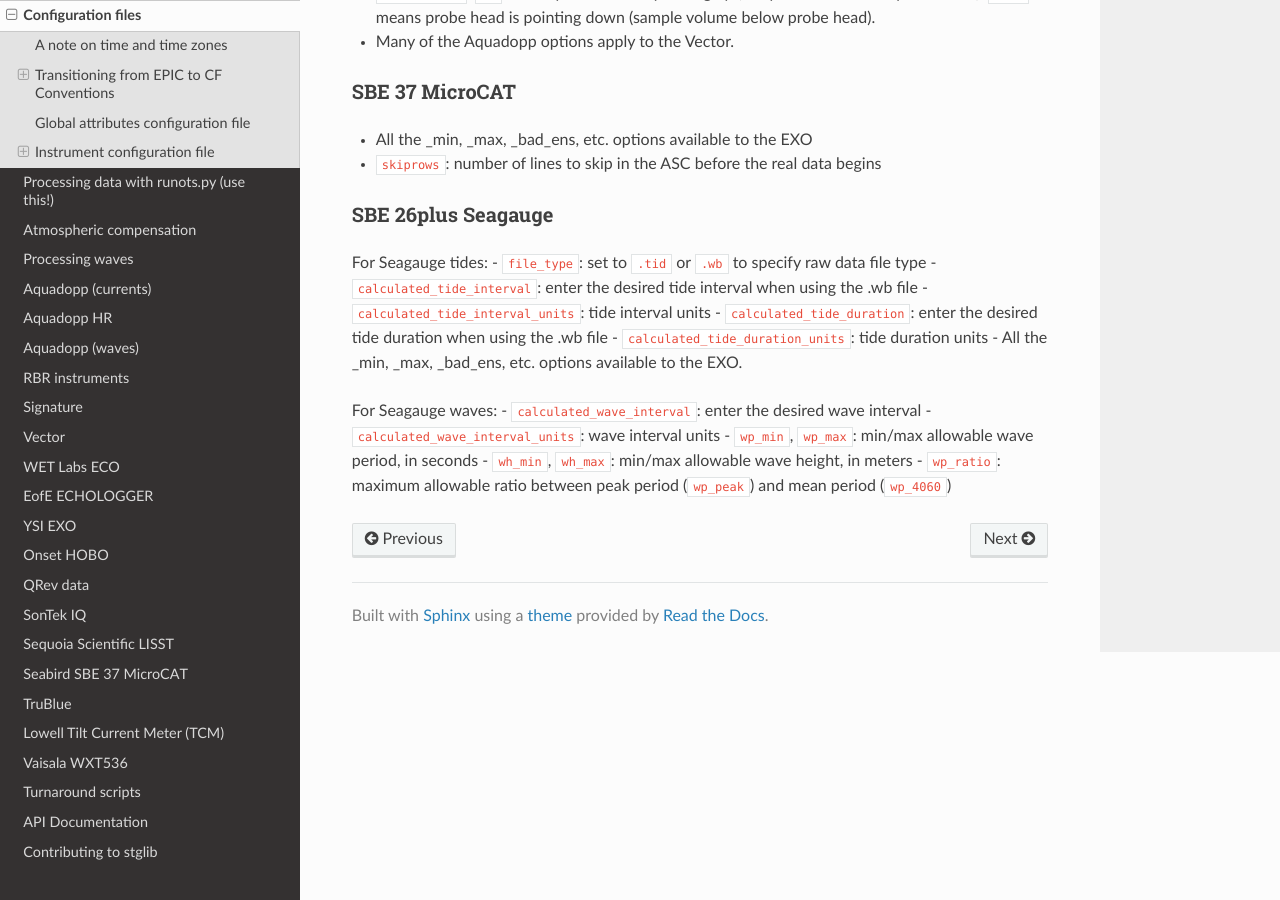
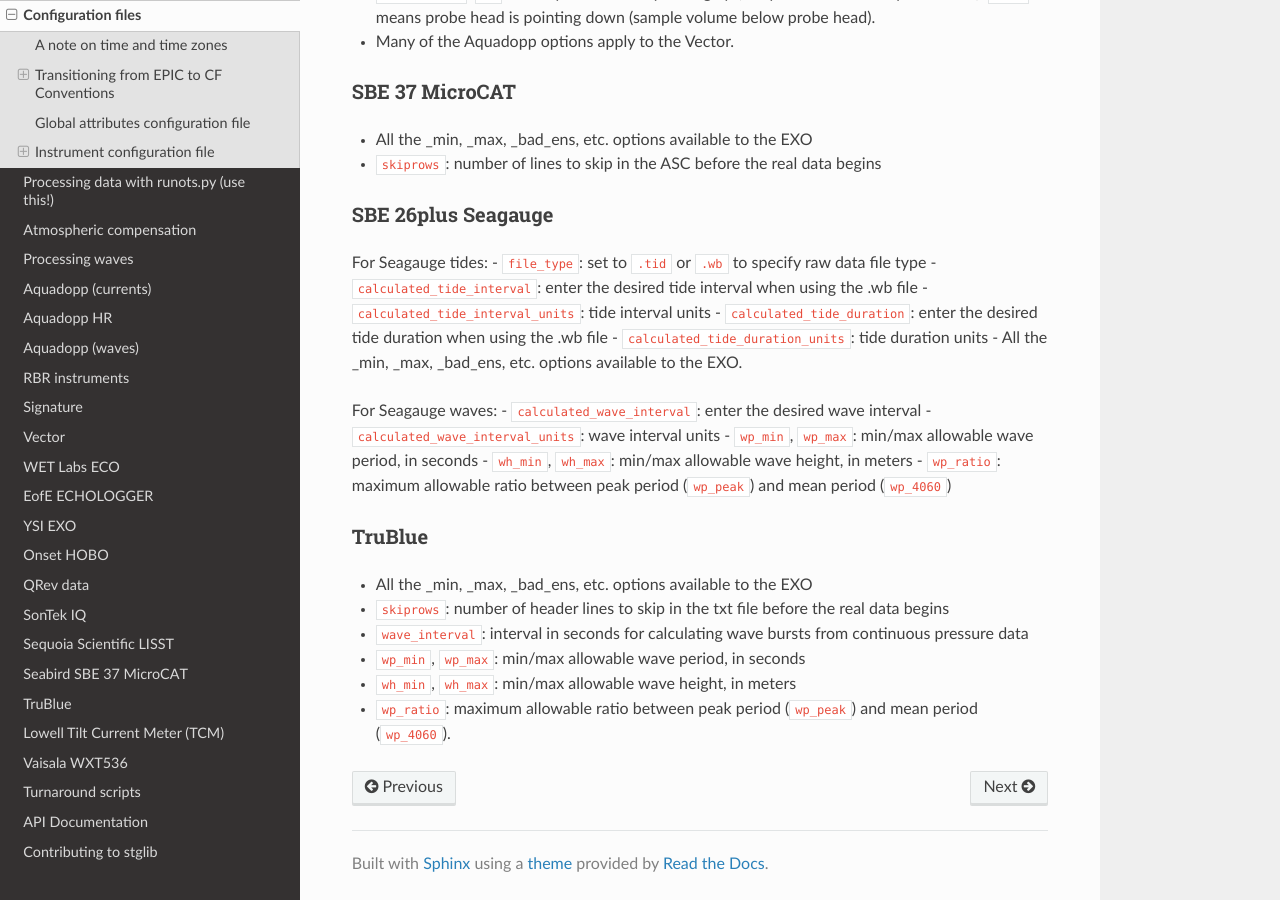
Before and after one commit to USGS-CMG/stglib, a Sphinx documentation site: the page built from doc/config.rst, in a window 1280 px wide and 900 px high, scrolled down 6932 px. Built offline with Sphinx 7.4.7 and the Read the Docs theme 3.1.0, drawn with Linux system fonts in a browser that asks for light colours; pages that are not in the unit, such as notebooks, are missing from menus.

Commit message:
Added docs

```diff
--- a/doc/config.rst
+++ b/doc/config.rst
@@ -240,3 +240,12 @@ For Seagauge waves:
 - ``wp_min``, ``wp_max``: min/max allowable wave period, in seconds
 - ``wh_min``, ``wh_max``: min/max allowable wave height, in meters
 - ``wp_ratio``: maximum allowable ratio between peak period (``wp_peak``) and mean period (``wp_4060``)
+
+TruBlue
+---------------
+- All the _min, _max, _bad_ens, etc. options available to the EXO
+- ``skiprows``: number of header lines to skip in the txt file before the real data begins
+- ``wave_interval``: interval in seconds for calculating wave bursts from continuous pressure data
+- ``wp_min``, ``wp_max``: min/max allowable wave period, in seconds
+- ``wh_min``, ``wh_max``: min/max allowable wave height, in meters
+- ``wp_ratio``: maximum allowable ratio between peak period (``wp_peak``) and mean period (``wp_4060``).
```
